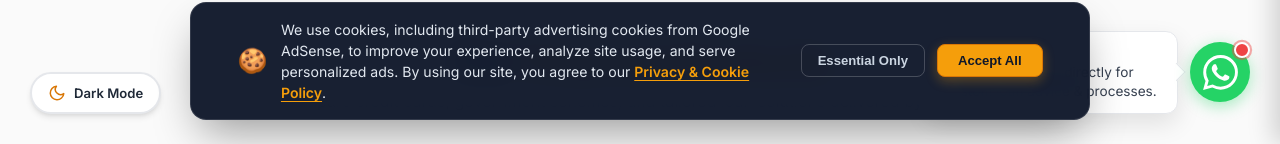
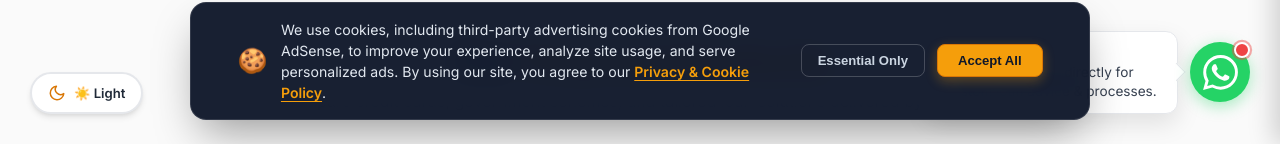
Before and after one commit to Softbee-Aashish/BeeFund, a React (Vite) app: page / in a window 1280 px wide. Shown: the part 656-800 px from the top of the page. Built offline with nearby package versions, Linux system fonts and the light colour scheme; no server answers.

Commit message:
fix(theme): default to light mode on first visit and clarify DarkModeToggle label

```diff
--- a/src/components/DarkModeToggle.jsx
+++ b/src/components/DarkModeToggle.jsx
@@ -7,13 +7,13 @@ const DarkModeToggle = () => {
 
     return (
         <button
-            className="dark-mode-toggle"
+            className={`dark-mode-toggle ${isDark ? 'is-dark' : 'is-light'}`}
             onClick={toggleTheme}
             aria-label={isDark ? 'Switch to Light Mode' : 'Switch to Dark Mode'}
-            title={isDark ? 'Switch to Light Mode' : 'Switch to Dark Mode'}
+            title={isDark ? 'Currently Dark Mode — Click for Light Mode' : 'Currently Light Mode — Click for Dark Mode'}
         >
             {isDark ? (
-                /* Sun icon for light mode */
+                /* Sun icon */
                 <svg viewBox="0 0 24 24" fill="none" stroke="currentColor" strokeWidth="2" strokeLinecap="round" strokeLinejoin="round">
                     <circle cx="12" cy="12" r="5"></circle>
                     <line x1="12" y1="1" x2="12" y2="3"></line>
@@ -26,12 +26,12 @@ const DarkModeToggle = () => {
                     <line x1="18.36" y1="5.64" x2="19.78" y2="4.22"></line>
                 </svg>
             ) : (
-                /* Moon icon for dark mode */
+                /* Moon icon */
                 <svg viewBox="0 0 24 24" fill="none" stroke="currentColor" strokeWidth="2" strokeLinecap="round" strokeLinejoin="round">
                     <path d="M21 12.79A9 9 0 1 1 11.21 3 7 7 0 0 0 21 12.79z"></path>
                 </svg>
             )}
-            <span className="toggle-label">{isDark ? 'Light Mode' : 'Dark Mode'}</span>
+            <span className="toggle-label">{isDark ? '🌙 Dark' : '☀️ Light'}</span>
         </button>
     );
 };
--- a/src/context/ThemeContext.jsx
+++ b/src/context/ThemeContext.jsx
@@ -9,9 +9,8 @@ export const ThemeProvider = ({ children }) => {
             if (saved !== null) {
                 return saved === 'dark';
             }
-            if (typeof window !== 'undefined' && window.matchMedia) {
-                return window.matchMedia('(prefers-color-scheme: dark)').matches;
-            }
+            // Default to Light Mode for professional financial portal experience
+            return false;
         } catch (e) {
             console.warn('Error reading theme preference:', e);
         }
--- a/src/pages/admin/AdminStudioPage.css
+++ b/src/pages/admin/AdminStudioPage.css
@@ -3065,7 +3065,8 @@
 /* ========================================================
    LIGHT MODE OVERRIDES FOR ADMIN STUDIO
    ======================================================== */
-[data-theme="light"] .admin-studio-container {
+[data-theme="light"] .admin-studio-container,
+.admin-studio-container[data-theme="light"] {
     background-color: #f8fafc;
     color: #0f172a;
 }
--- a/src/pages/admin/AdminStudioPage.jsx
+++ b/src/pages/admin/AdminStudioPage.jsx
@@ -3,6 +3,7 @@ import { Navigate, Link, useNavigate } from 'react-router-dom';
 import { useAdminAuth } from '../../context/AdminAuthContext';
 import { useBlogs } from '../../context/BlogContext';
 import { useCards } from '../../context/CardsContext';
+import { useTheme } from '../../context/ThemeContext';
 import DarkModeToggle from '../../components/DarkModeToggle';
 import CardsStudioSection from '../../components/admin/CardsStudioSection';
 import GoogleSheetsHubSection from '../../components/admin/GoogleSheetsHubSection';
@@ -54,6 +55,7 @@ const AdminStudioPage = () => {
         sheetUrl, setSheetUrl, isSyncing, syncStatus, fetchFromSheet, pushAllToSheet
     } = useBlogs();
     const { cards, pushCardsToSheet, fetchCardsFromSheet, exportCardsJson } = useCards();
+    const { isDark, toggleTheme } = useTheme();
 
     // Active Admin Section Tab: 'articles' or 'cards'
     const [activeTabSection, setActiveTabSection] = useState('articles');
@@ -407,7 +409,7 @@ const AdminStudioPage = () => {
     }, [formData.content]);
 
     return (
-        <div className="admin-studio-container">
+        <div className="admin-studio-container" data-theme={isDark ? 'dark' : 'light'}>
             <HexagonBackground opacity={0.03} />
 
             {/* Top Navigation Bar */}
```
